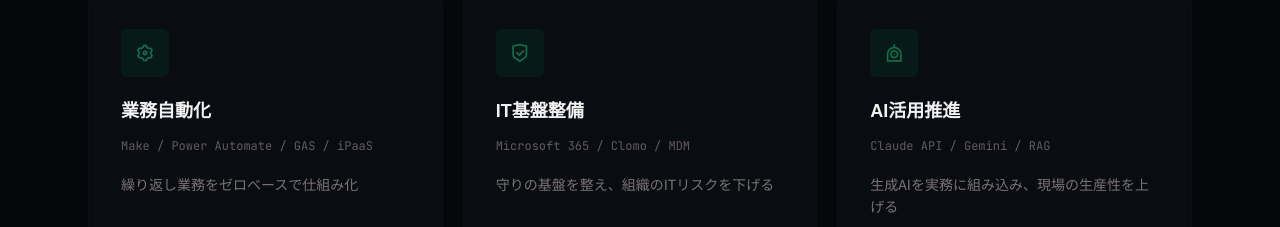
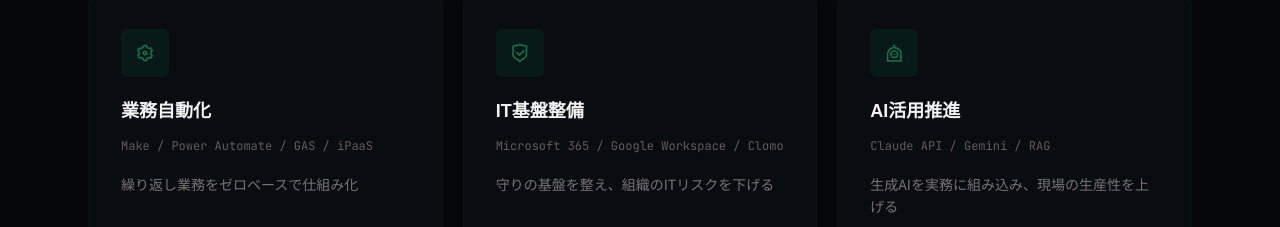
Before and after one commit to Bon-eng/portfolio, a React (Vite) app: page / in a window 1280 px wide. Shown: the part 1040-1267 px from the top of the page. Built offline with nearby package versions, Linux system fonts and the light colour scheme; a web font is replaced by a local one.

Commit message:
WhatIDo: IT基盤整備のツール表記を更新

```diff
--- a/src/pages/home/components/WhatIDo.tsx
+++ b/src/pages/home/components/WhatIDo.tsx
@@ -10,7 +10,7 @@ const cards = [
   {
     title: 'IT基盤整備',
     icon: 'ri-shield-check-line',
-    tools: 'Microsoft 365 / Clomo / MDM',
+    tools: 'Microsoft 365 / Google Workspace / Clomo',
     description: '守りの基盤を整え、組織のITリスクを下げる',
   },
   {
```
